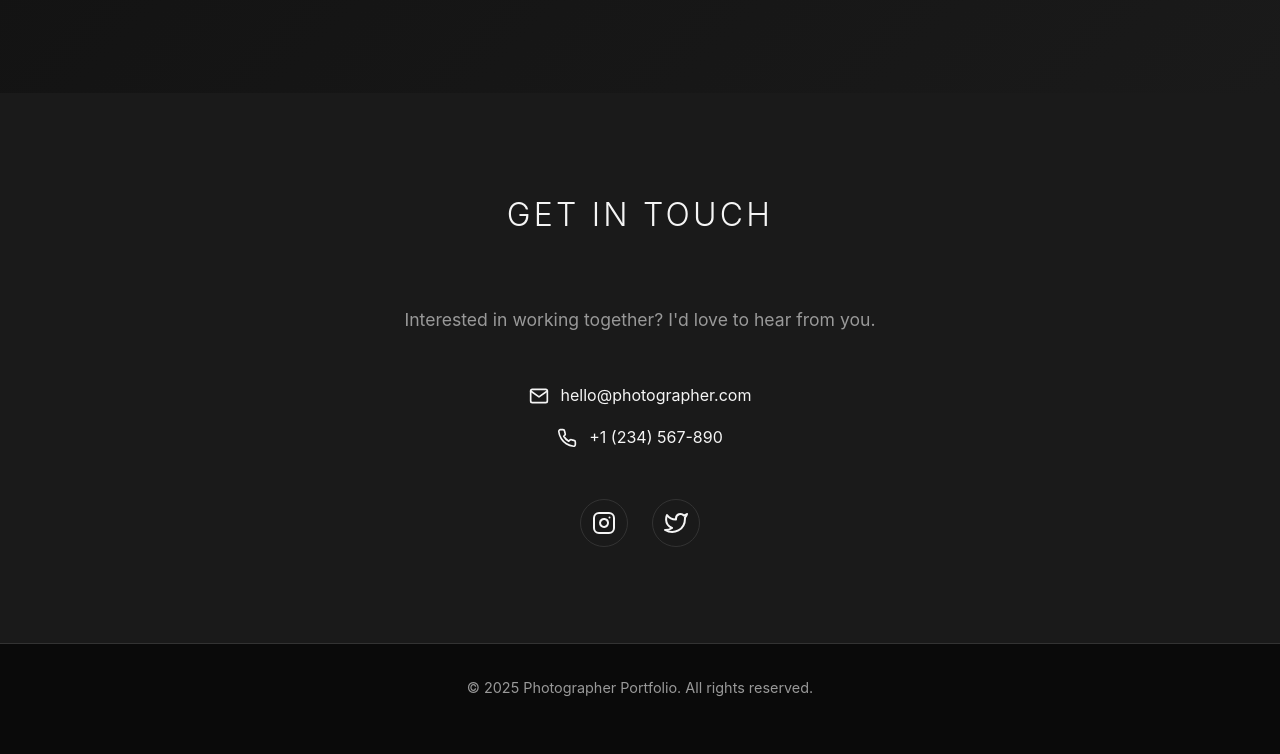
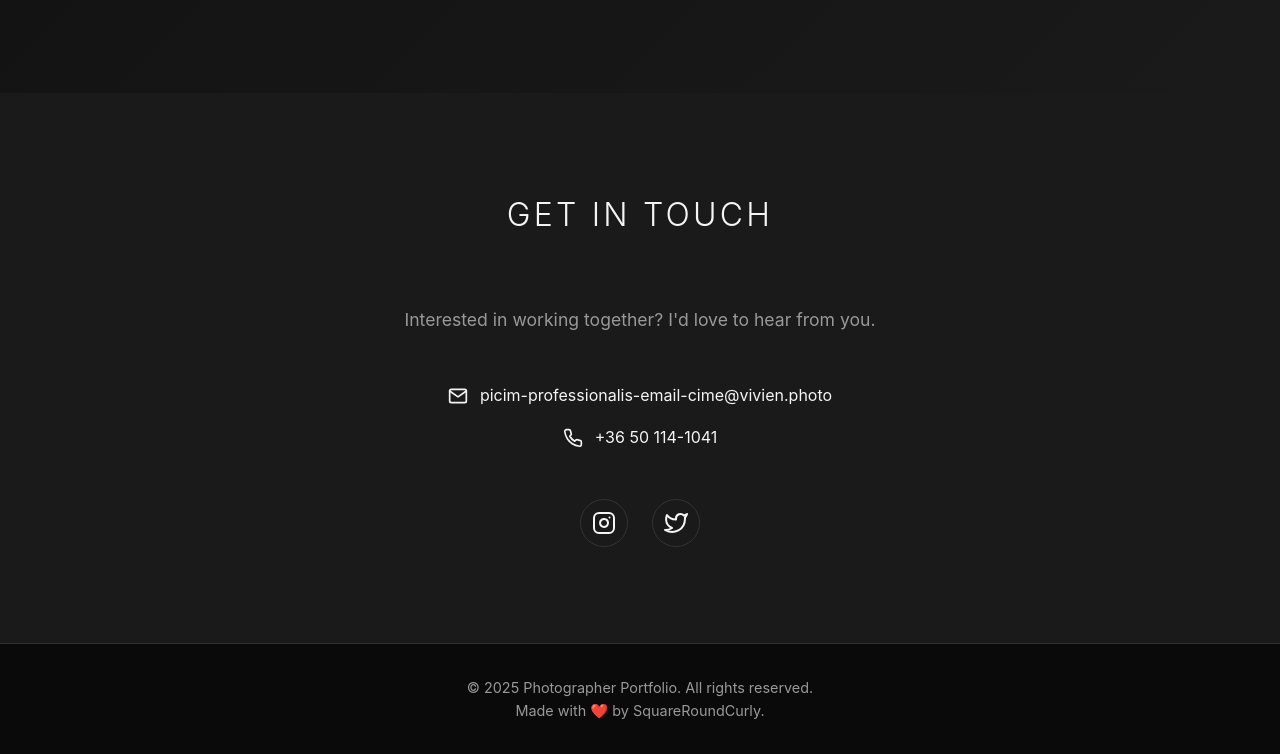
Before and after one commit to SquareRoundCurly/vivien.photo, a plain HTML site: page index.html in a window 1280 px wide. Shown: the part 2644-3398 px from the top of the page. Before the commit the page ends 3375 px from the top, so only its background shows below. Drawn offline with Linux system fonts and the light colour scheme.

Commit message:
📝 Updated placeholder text

```diff
--- a/index.html
+++ b/index.html
@@ -4,7 +4,7 @@
     <meta charset="UTF-8">
     <meta name="viewport" content="width=device-width, initial-scale=1.0">
     <meta name="description" content="Professional Photography Portfolio">
-    <title>Photographer Portfolio</title>
+    <title>Vivien photography</title>
     <link rel="stylesheet" href="styles.css">
 </head>
 <body>
@@ -46,18 +46,18 @@
             <div class="contact-content">
                 <p class="contact-text">Interested in working together? I'd love to hear from you.</p>
                 <div class="contact-info">
-                    <a href="mailto:hello@photographer.com" class="contact-link">
+                    <a href="mailto:picim-professionalis-email-cime@vivien.photo" class="contact-link">
                         <svg xmlns="http://www.w3.org/2000/svg" width="20" height="20" viewBox="0 0 24 24" fill="none" stroke="currentColor" stroke-width="2" stroke-linecap="round" stroke-linejoin="round">
                             <path d="M4 4h16c1.1 0 2 .9 2 2v12c0 1.1-.9 2-2 2H4c-1.1 0-2-.9-2-2V6c0-1.1.9-2 2-2z"></path>
                             <polyline points="22,6 12,13 2,6"></polyline>
                         </svg>
-                        hello@photographer.com
+                        picim-professionalis-email-cime@vivien.photo
                     </a>
-                    <a href="tel:+1234567890" class="contact-link">
+                    <a href="tel:+36501141041" class="contact-link">
                         <svg xmlns="http://www.w3.org/2000/svg" width="20" height="20" viewBox="0 0 24 24" fill="none" stroke="currentColor" stroke-width="2" stroke-linecap="round" stroke-linejoin="round">
                             <path d="M22 16.92v3a2 2 0 0 1-2.18 2 19.79 19.79 0 0 1-8.63-3.07 19.5 19.5 0 0 1-6-6 19.79 19.79 0 0 1-3.07-8.67A2 2 0 0 1 4.11 2h3a2 2 0 0 1 2 1.72 12.84 12.84 0 0 0 .7 2.81 2 2 0 0 1-.45 2.11L8.09 9.91a16 16 0 0 0 6 6l1.27-1.27a2 2 0 0 1 2.11-.45 12.84 12.84 0 0 0 2.81.7A2 2 0 0 1 22 16.92z"></path>
                         </svg>
-                        +1 (234) 567-890
+                        +36 50 114-1041
                     </a>
                 </div>
                 <div class="social-links">
@@ -81,6 +81,7 @@
     <!-- Footer -->
     <footer class="footer">
         <p>&copy; 2025 Photographer Portfolio. All rights reserved.</p>
+        <p>Made with ❤️ by SquareRoundCurly.</p>
     </footer>
 
     <!-- Lightbox Modal -->
```
